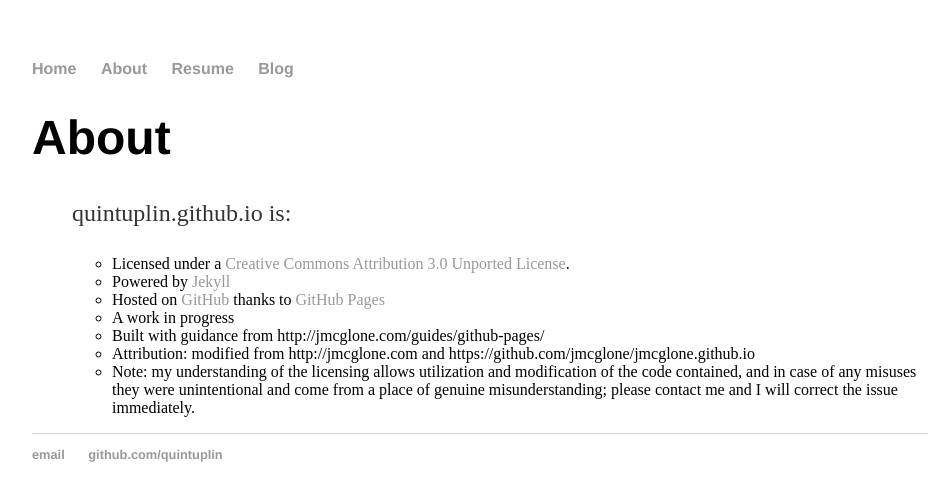
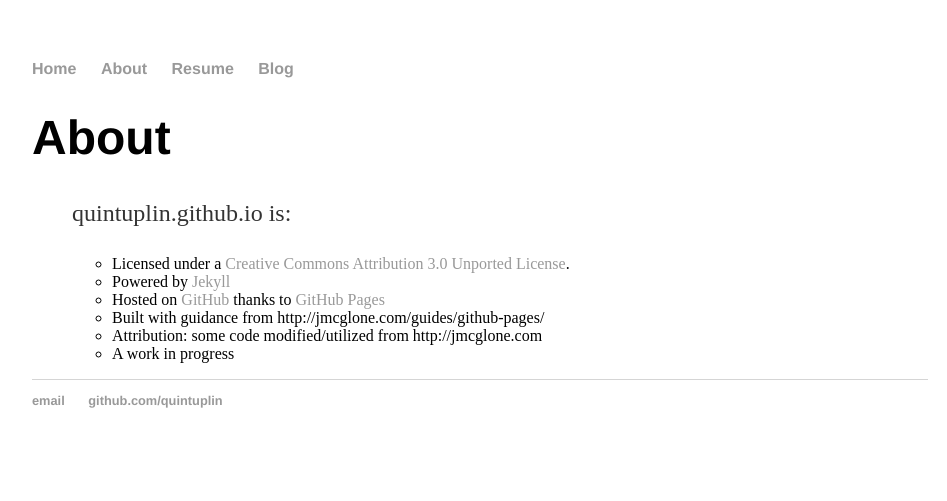
Before and after one commit to Quintuplin/quintuplin.github.io, a Jekyll site: the page built from about/index.html, in a window 1280 px wide. Shown: the top 501 px of the page, without its empty margins (160-1107 px from the left). Built offline with Jekyll 4.4.1, drawn with Linux system fonts in a browser that asks for light colours.

Commit message:
Update index.html

```diff
--- a/about/index.html
+++ b/about/index.html
@@ -10,10 +10,9 @@ title: About
 		<li>Licensed under a <a rel="license" href="http://creativecommons.org/licenses/by/3.0/deed.en_US">Creative Commons Attribution 3.0 Unported License</a>. </li>
 		<li>Powered by <a href="http://jekyllrb.com/" title="Jekyll">Jekyll</a></li>
 		<li>Hosted on <a href="http://github.com/quintuplin/quintuplin.github.io" title="This site hosted on GitHub">GitHub</a> thanks to <a href="http://pages.github.com/" title="GitHub Pages">GitHub Pages</a></li>
+		<li>Built with guidance from http://jmcglone.com/guides/github-pages/</li>
+		<li>Attribution: some code modified/utilized from http://jmcglone.com</li>
+
 		<li>A work in progress</li>
-		<li>Built with guidance from http://jmcglone.com/guides/github-pages/</li>
-
-		<li>Attribution: modified from http://jmcglone.com and https://github.com/jmcglone/jmcglone.github.io</li>
-		<li>Note: my understanding of the licensing allows utilization and modification of the code contained, and in case of any misuses they were unintentional and come from a place of genuine misunderstanding; please contact me and I will correct the issue immediately.</li>
 	      </ul>
 	</ul>
```
